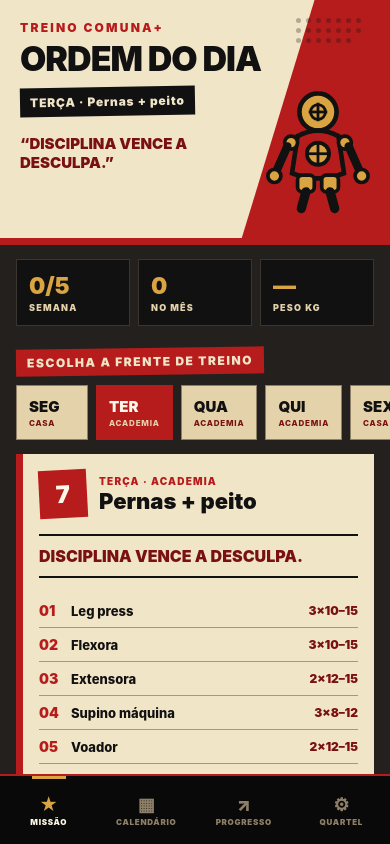
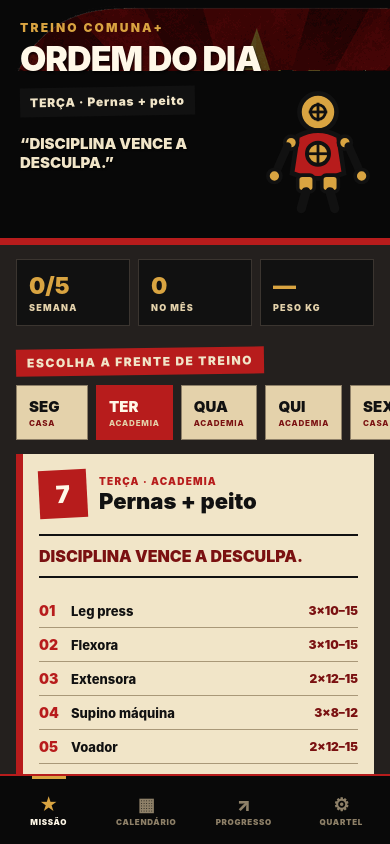
Before and after one commit to arthur-duarte/treinocomuna, a React Native app: screen / in a window 390 px wide. Built offline with nearby package versions, Linux system fonts and the light colour scheme.

Commit message:
feat: leva a arte oficial para dentro da interface

```diff
--- a/App.tsx
+++ b/App.tsx
@@ -2,6 +2,7 @@ import React, { useEffect, useMemo, useState } from 'react';
 import {
   Alert,
   Image,
+  ImageBackground,
   KeyboardAvoidingView,
   Modal,
   Platform,
@@ -33,6 +34,8 @@ import {
   SetLog,
   WorkoutLog
 } from './src/storage';
+
+const APP_ART = require('./assets/app-icon.png');
 
 const C = {
   red: '#B71C1C',
@@ -187,11 +190,8 @@ function HeaderPoster({
   speech?: string;
 }) {
   return (
-    <View style={styles.poster}>
-      <View style={styles.posterSlash} />
-      <View style={styles.posterDots}>
-        {Array.from({ length: 20 }).map((_, i) => <View key={i} style={styles.dot} />)}
-      </View>
+    <ImageBackground source={APP_ART} style={styles.poster} imageStyle={styles.posterImage}>
+      <View style={styles.posterOverlay} />
       <View style={{ flex: 1, zIndex: 2 }}>
         <Text style={styles.eyebrow}>{eyebrow}</Text>
         <Text style={styles.posterTitle}>{title}</Text>
@@ -203,7 +203,7 @@ function HeaderPoster({
       <View style={styles.mascotWrap}>
         <Camarada size={112} />
       </View>
-    </View>
+    </ImageBackground>
   );
 }
 
@@ -1028,12 +1028,14 @@ const styles = StyleSheet.create({
     paddingHorizontal: 20,
     paddingTop: 20,
     paddingBottom: 22,
-    backgroundColor: C.cream,
+    backgroundColor: C.ink,
     flexDirection: 'row',
     overflow: 'hidden',
     borderBottomWidth: 7,
     borderBottomColor: C.red
   },
+  posterImage: { resizeMode: 'cover', opacity: 0.68 },
+  posterOverlay: { ...StyleSheet.absoluteFillObject, backgroundColor: 'rgba(0,0,0,0.52)' },
   posterSlash: {
     position: 'absolute',
     width: 180,
@@ -1054,11 +1056,11 @@ const styles = StyleSheet.create({
     opacity: 0.28
   },
   dot: { width: 5, height: 5, borderRadius: 3, backgroundColor: C.ink },
-  eyebrow: { color: C.red, fontWeight: '900', letterSpacing: 2.2, fontSize: 12, marginBottom: 6 },
-  posterTitle: { color: C.ink, fontSize: 34, lineHeight: 36, fontWeight: '900', letterSpacing: -1 },
+  eyebrow: { color: C.yellow, fontWeight: '900', letterSpacing: 2.2, fontSize: 12, marginBottom: 6 },
+  posterTitle: { color: C.white, fontSize: 34, lineHeight: 36, fontWeight: '900', letterSpacing: -1, textShadowColor: 'rgba(0,0,0,0.7)', textShadowOffset: { width: 1, height: 2 }, textShadowRadius: 2 },
   posterBanner: { alignSelf: 'flex-start', backgroundColor: C.ink, paddingHorizontal: 10, paddingVertical: 7, marginTop: 10, transform: [{ rotate: '-1deg' }] },
   posterBannerText: { color: C.cream, fontWeight: '900', fontSize: 12, letterSpacing: 0.8 },
-  posterSpeech: { color: C.redDark, fontWeight: '900', fontSize: 15, lineHeight: 19, maxWidth: 230, marginTop: 18 },
+  posterSpeech: { color: C.cream, fontWeight: '900', fontSize: 15, lineHeight: 19, maxWidth: 230, marginTop: 18, textShadowColor: 'rgba(0,0,0,0.7)', textShadowOffset: { width: 1, height: 1 }, textShadowRadius: 2 },
   mascotWrap: { width: 105, justifyContent: 'flex-end', alignItems: 'center', zIndex: 2 },
   stamp: {
     alignSelf: 'flex-start',
```
